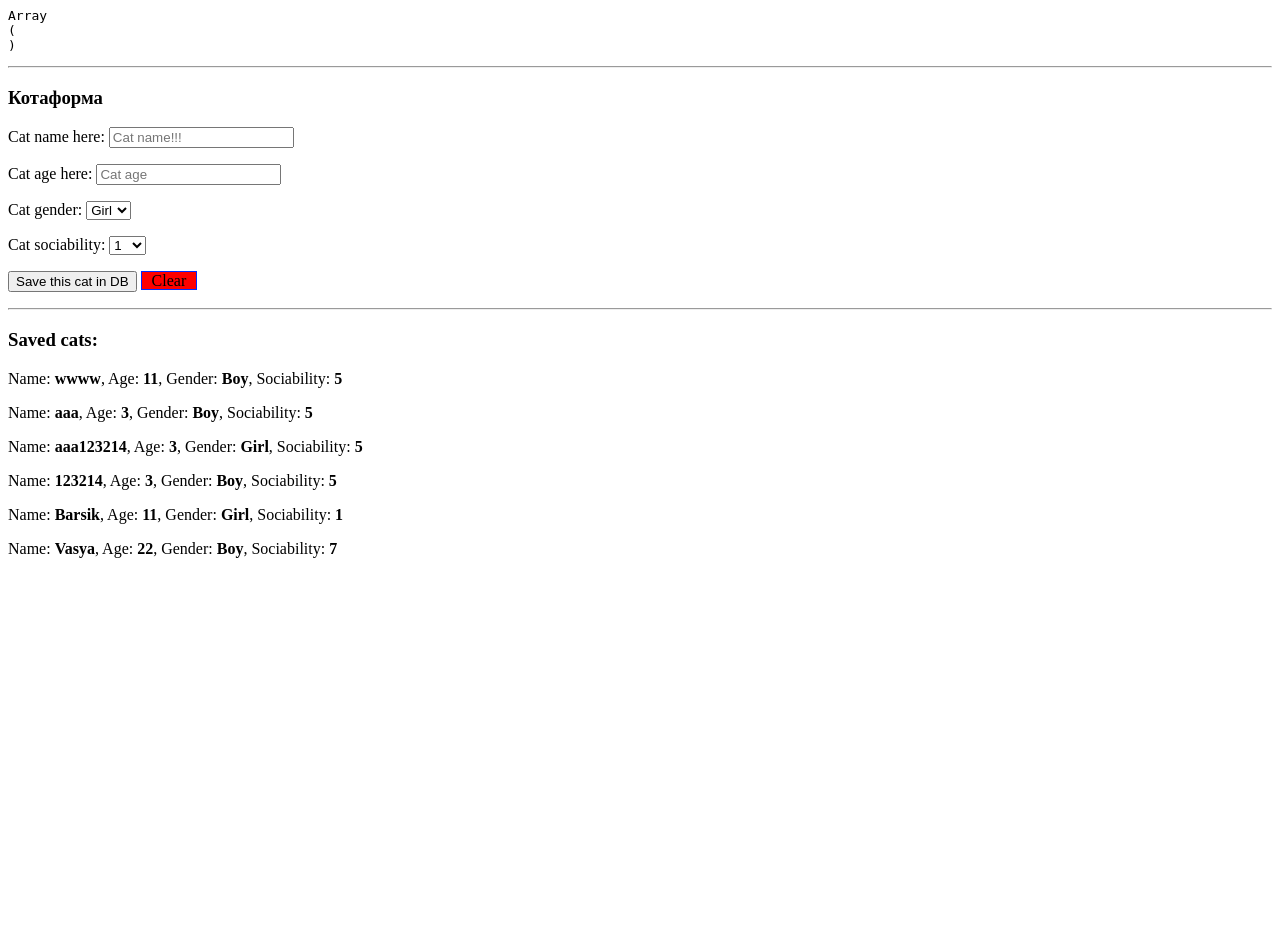
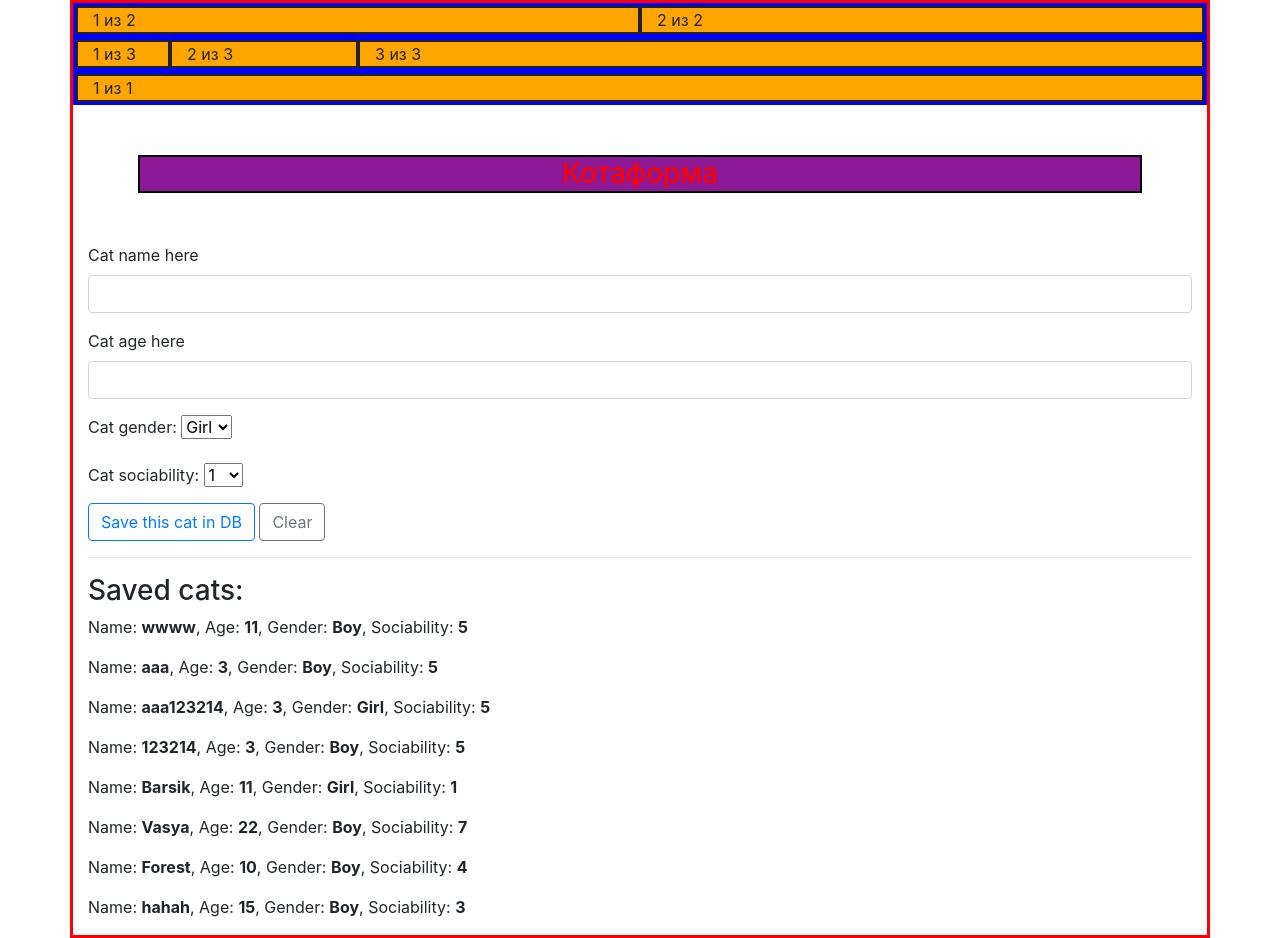
Before and after one commit to whiteromka/level1, a PHP site: page /catForm/form.php in a window 1280 px wide. Before the commit the page ends 558 px from the top, so only its background shows below. Run offline with PHP 8.4, Linux system fonts and the light colour scheme.

Commit message:
lesson12

```diff
--- a/catForm/cats.txt
+++ b/catForm/cats.txt
@@ -4,3 +4,5 @@ aaa123214,3,Girl,5
 123214,3,Boy,5
 Barsik,11,Girl,1
 Vasya,22,Boy,7
+Forest,10,Boy,4
+hahah,15,Boy,3
--- a/catForm/form.php
+++ b/catForm/form.php
@@ -3,8 +3,8 @@
 require_once '../funcs.php';
 
 // Это для отладки
-debug($_GET);
-echo "<hr>";
+//debug($_GET);
+//echo "<hr>";
 
 // Основная логика начинается отсюда
 $successMessage = '';
@@ -118,21 +118,45 @@ function getSavedCats(): array
           content="width=device-width, user-scalable=no, initial-scale=1.0, maximum-scale=1.0, minimum-scale=1.0">
     <meta http-equiv="X-UA-Compatible" content="ie=edge">
     <title>Котаформа</title>
+    <link rel="stylesheet" href="./style.css">
+    <link rel="stylesheet" href="https://stackpath.bootstrapcdn.com/bootstrap/4.4.1/css/bootstrap.min.css"
+          integrity="sha384-Vkoo8x4CGsO3+Hhxv8T/Q5PaXtkKtu6ug5TOeNV6gBiFeWPGFN9MuhOf23Q9Ifjh" crossorigin="anonymous">
+    <script src="https://stackpath.bootstrapcdn.com/bootstrap/4.4.1/js/bootstrap.min.js"
+            integrity="sha384-wfSDF2E50Y2D1uUdj0O3uMBJnjuUD4Ih7YwaYd1iqfktj0Uod8GCExl3Og8ifwB6"
+            crossorigin="anonymous"></script>
 </head>
 <body>
-<h3>Котаформа</h3>
+
+<div class="container myCont">
+
+    <div class="row myRow">
+        <div class="col myCol">1 из 2</div>
+        <div class="col myCol">2 из 2</div>
+    </div>
+
+    <div class="row myRow">
+        <div class="col-1 myCol">1 из 3</div>
+        <div class="col-2 myCol">2 из 3</div>
+        <div class="col-9 myCol">3 из 3</div>
+    </div>
+
+    <div class="row myRow">
+        <div class="col myCol">1 из 1</div>
+    </div>
+
+    <h3 class="header">Котаформа</h3>
     <div>
         <form method="GET" action="">
-        <p>
-            Cat name here:
-            <input type="text" name="name" placeholder="Cat name!!!" value="<?php echo getDataFromGET('name'); ?>">
-        </p>
-
-        <p>
-            Cat age here:
-            <input type="text" name="age" placeholder="Cat age" value="<?php echo getDataFromGET('age'); ?>">
-        </p>
-
+            <div class="form-group">
+                <label for="catNameInput">Cat name here</label>
+                <input type="text" class="form-control" name="name" id="catNameInput"
+                       value="<?php echo getDataFromGET('name'); ?>">
+            </div>
+            <div class="form-group">
+                <label for="catAgeInput">Cat age here</label>
+                <input type="text" name="age" class="form-control" id="catAgeInput"
+                       value="<?php echo getDataFromGET('age'); ?>">
+            </div>
             <p>
                 Cat gender:
                 <label>
@@ -143,18 +167,13 @@ function getSavedCats(): array
                             if ($genderValue == getDataFromGET('gender')) {
                                 $selected = 'selected';
                             }
-                        /*
-                        if (empty(getDataFromGET('gender')) && $genderValue == 'Boy') {
-                            $selected = 'selected';
-                        }
-                        */
+
                             echo "<option $selected value='$genderValue'>$genderValue</option>";
                         }
                         ?>
                     </select>
                 </label>
             </p>
-
             <p> Cat sociability:
                 <select name="sociability">
                     <?php
@@ -163,11 +182,7 @@ function getSavedCats(): array
                         if ($sociabilityValue == getDataFromGET('sociability')) {
                             $selected = 'selected';
                         }
-                    /*
-                    if (empty(getDataFromGET('sociability')) && $sociabilityValue == 5) {
-                        $selected = 'selected';
-                    }
-                    */
+
                         echo "<option $selected value='$sociabilityValue'>$sociabilityValue</option>";
                     }
                     ?>
@@ -175,19 +190,15 @@ function getSavedCats(): array
             </p>
 
             <p>
-            <input type="submit" value="Save this cat in DB">
-
-            <a
-                style="color: black; background: #ff0000; border: 1px solid #002bff; text-decoration: none; padding: 0px 10px"
-                href="/catform/form.php"
-            >
-                Clear
-            </a>
+                <input type="submit" class="btn btn-outline-primary" value="Save this cat in DB">
+                <a class="btn btn-outline-secondary" href="/catform/form.php">Clear</a>
             </p>
             <?php
             // empty === true   // 0, false, null, '', '0', []
             if (!empty($successMessage)) {
-            echo "<p style='color: green'>$successMessage</p>";
+                echo '<div class="alert" style="background: #a1f85b" role="alert">
+                   ' . $successMessage . '
+                </div>';
             }
             if (!empty($errorMessage)) {
                 echo "<p style='color:red'> $errorMessage </p>";
@@ -213,25 +224,30 @@ function getSavedCats(): array
         }
         ?>
     </div>
+</div>
 </body>
 </html>
 
 <!--
 
-ДЗ урока 11.
+ДЗ урока 12.
 
-1) Любую задачу с кодварс. А лучше 3 задачи с кодварс
+1) Любую задачу с кодварс
 
-2) По аналогии с этой котаформой нужно создать свою, желательно какаую-нибудь
-полезную или интересную вам.
-Например форму для подсчета съеденных продуктов и калорий за день,
-или форма для сохранения наиболее интересных вакансий с hh.ru
-или форма для сохранения друзей и их телефонов,
-или форма для сохранения данных о машинах,
-или данных о странах.
-Все что угодно, все что вам может пригодится или интересует вас.
-Все инпуты, их тип, количество и логика работы формы все по вашему усмотрению.
-Нужно обязательно сделать что бы данные из формы сохранялись в файл.
-И сохраненные данные должны выводится на страницу!
+2) В котаформе нужно домучать 2-ва инпута, "Cat gender" и "Cat sociability". Преобразовать их в бутстраповкие инпуты-дропдауны
+
+3 а) Блоке где выводятся сохраненные коты "Saved cats". Нужно переписать этот блок так что бы все сохраненные коты выводились
+как в этом примере с бутстрап уведомленими https://getbootstrap.ru/docs/4.4/components/alerts/
+Т.е.  каждого кота выводить в отдельном блоке-уведомлении со своим цветом.
+Коты у которых социальность выше 7 должны выводиться в зеленом блоке.
+Коты у которых социальность ниже 2 должны выводиться в сером блоке.
+Коты у которых социальность от 2 до 3 должны выводиться в красном блоке.
+Чтонибуть похожее с синим и желтым блоком, на ваш вкус.
+
+3 б) Если уверены в своих силах можно попробовать вывести котов через карточки https://getbootstrap.ru/docs/4.4/components/card/ и систему сеток https://getbootstrap.ru/docs/4.4/layout/grid/
+
+
+4) https://getbootstrap.ru/docs/4.4/components/alerts/  просмотреть примеры / прокликать ссылки в левом вертикальном меню компонентов бутстрапа.
+
 
 -->
--- /dev/null
+++ b/catForm/style.css
@@ -0,0 +1,21 @@
+.myCont {
+   border: 3px solid red;
+}
+.myRow {
+    border: 3px solid blue;
+}
+.myCol {
+    background: orange;
+    border: 2px solid #212121;
+}
+
+
+.header {
+    color: red;
+    background: #8d1997;
+    text-align: center;
+    border: #000000 2px solid;
+    /*padding: 10px;*/
+    /*padding: 10px;*/
+    margin: 50px;
+}
```
Lines whose indentation alone changed are shown as unchanged.
